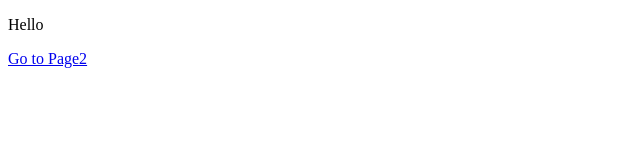
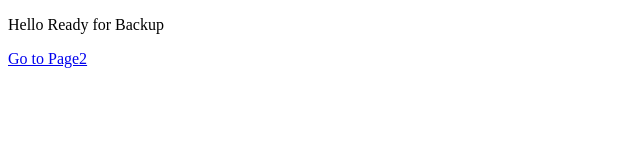
Before and after one commit to newchille/HTML_Course, a plain HTML site: page index.html in a window 1280 px wide. Shown: the whole page, without its empty margins (0-640 px from the left). Drawn offline with Linux system fonts and the light colour scheme.

Commit message:
Second commit for backup test

```diff
--- a/index.html
+++ b/index.html
@@ -9,7 +9,7 @@
         <link rel="stylesheet" href="">
     </head>
     <body>
-            <p>Hello</p>
+            <p>Hello Ready for Backup</p>
             <a href="Page2.html" target="_blank">Go to Page2</a>
         <script src="" async defer></script>
     </body>
```
